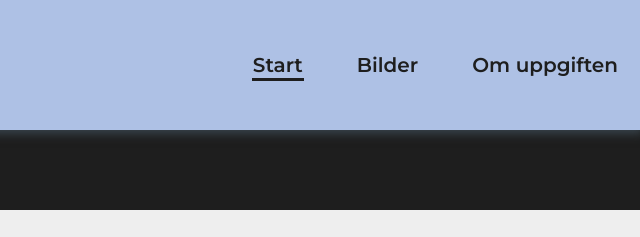
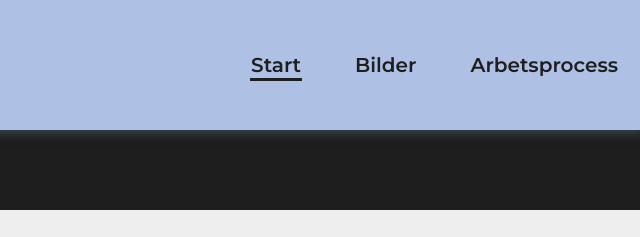
Before and after one commit to Hanin-96/dt211g-moment-1, a website built with Parcel: page src/index.html in a window 1280 px wide. Shown: the top 237 px of the page, 640-1280 px from the left. Built offline with nearby package versions, Linux system fonts and the light colour scheme.

Commit message:
Ändrat namn på nav länk

```diff
--- a/src/index.html
+++ b/src/index.html
@@ -32,7 +32,7 @@
                 </li>
 
                 <li class="nav-item">
-                    <a href="about.html" class="nav-link">Om uppgiften</a>
+                    <a href="about.html" class="nav-link">Arbetsprocess</a>
                 </li>
 
             </ul>
```
Also changed, not shown: src/picture.html (+1 -1 lines).
